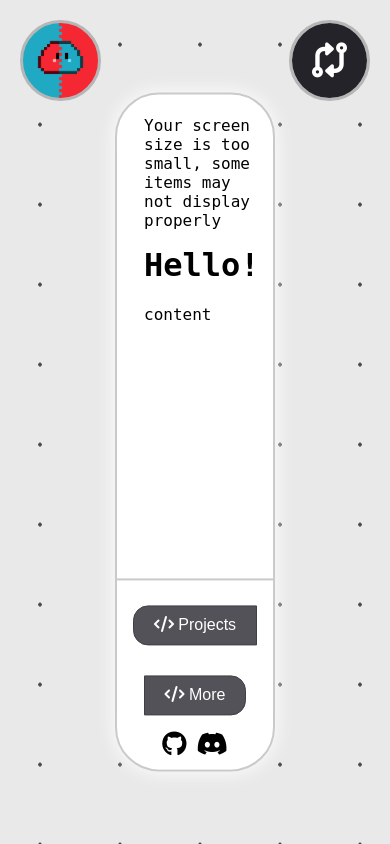
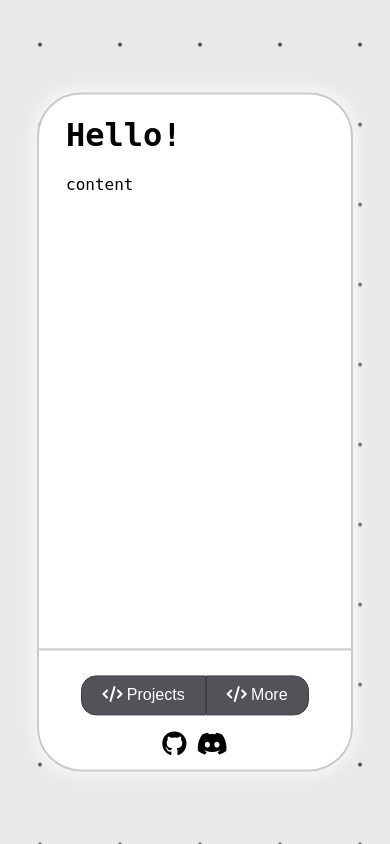
Before and after one commit to trwy7/trwy7.github.io, a PHP site: page / in a window 390 px wide. Run offline with PHP 8.4, Linux system fonts and the light colour scheme; some libraries are stand-ins or nearby versions.

Commit message:
Small(er) screen support

```diff
--- a/index.css
+++ b/index.css
@@ -238,7 +238,6 @@ button:not(#sourcelink):active {
     font-size: 25px;
 }
 #screenwarn {display: none;}
-#motionwarn {display: none;}
 @media (prefers-color-scheme: light) {
     body {
         background-color: #e9e9e9;
@@ -284,8 +283,14 @@ button:not(#sourcelink):active {
         box-shadow: none;
     }
 }
-@media (max-width: 800px) {
+@media (max-width: 650px) {
     #screenwarn {
         display: block;
     }
+    #pfp, #source {
+        display: none;
+    }
+    #outer {
+        width: 96%;
+    }
 }
--- a/index.html
+++ b/index.html
@@ -12,7 +12,6 @@
         <div id="outer">
             <div id="content">
                 <p style="font-size: 0.7em; margin-top: 22px;" class="highlight"></p>
-                <p id="screenwarn">Your screen size is too small, some items may not display properly</p>
                 <h1 style="margin-top: 1px;">Hello!</h1>
                 <p>content</p>
             </div>
--- a/index.js
+++ b/index.js
@@ -74,7 +74,7 @@ function loadPage(url) {
             window.location.href = url;
         }
         // window.location.href = url;
-    }, 1000);
+    }, 1100);
 
 }
 function getBrowser() {
--- a/projects/index.html
+++ b/projects/index.html
@@ -12,7 +12,6 @@
         <div id="outer">
             <div id="content">
                 <p style="font-size: 0.7em; margin-top: 22px;" class="highlight"></p>
-                <p id="screenwarn">Your screen size is too small, some items may not display properly</p>
                 <h1 style="margin-top: 1px;">Hello2!</h1>
                 <p>content2</p>
             </div>
```
